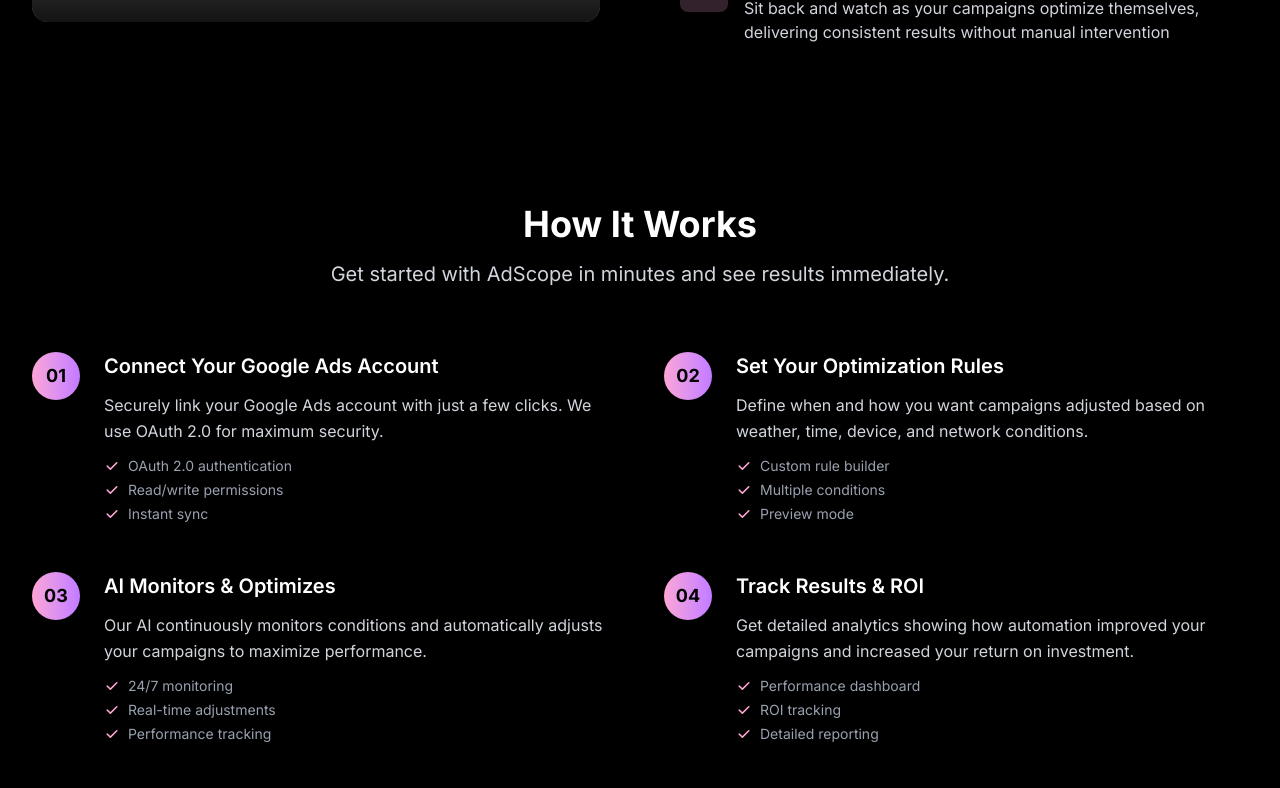
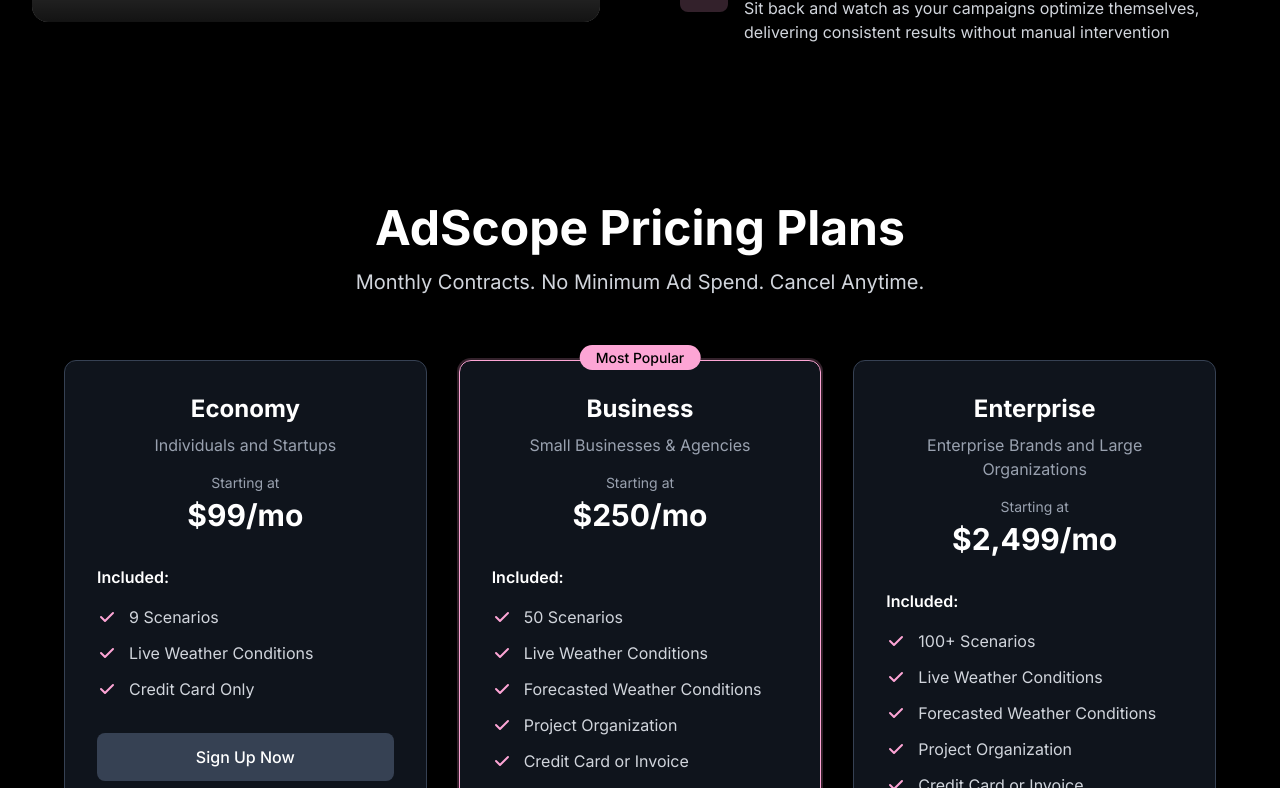
Before and after one commit to TylerRenfro/ctc-adscope-AI-demo, a Next.js app: page / in a window 1280 px wide. Shown: the part 1772-2560 px from the top of the page. Built offline with nearby package versions, Linux system fonts and the light colour scheme; grey boxes are pictures that could not be loaded.

Commit message:
Remove how it works from the home page

```diff
--- a/src/app/page.tsx
+++ b/src/app/page.tsx
@@ -1,7 +1,6 @@
 import Header from '@/components/header'
 import Hero from '@/components/hero'
 import Features from '@/components/features'
-import HowItWorks from '@/components/how-it-works'
 import Pricing from '@/components/pricing'
 import Footer from '@/components/footer'
 
@@ -12,7 +11,6 @@
       <main>
         <Hero />
         <Features />
-        <HowItWorks />
         <Pricing />
       </main>
       <Footer />
```
